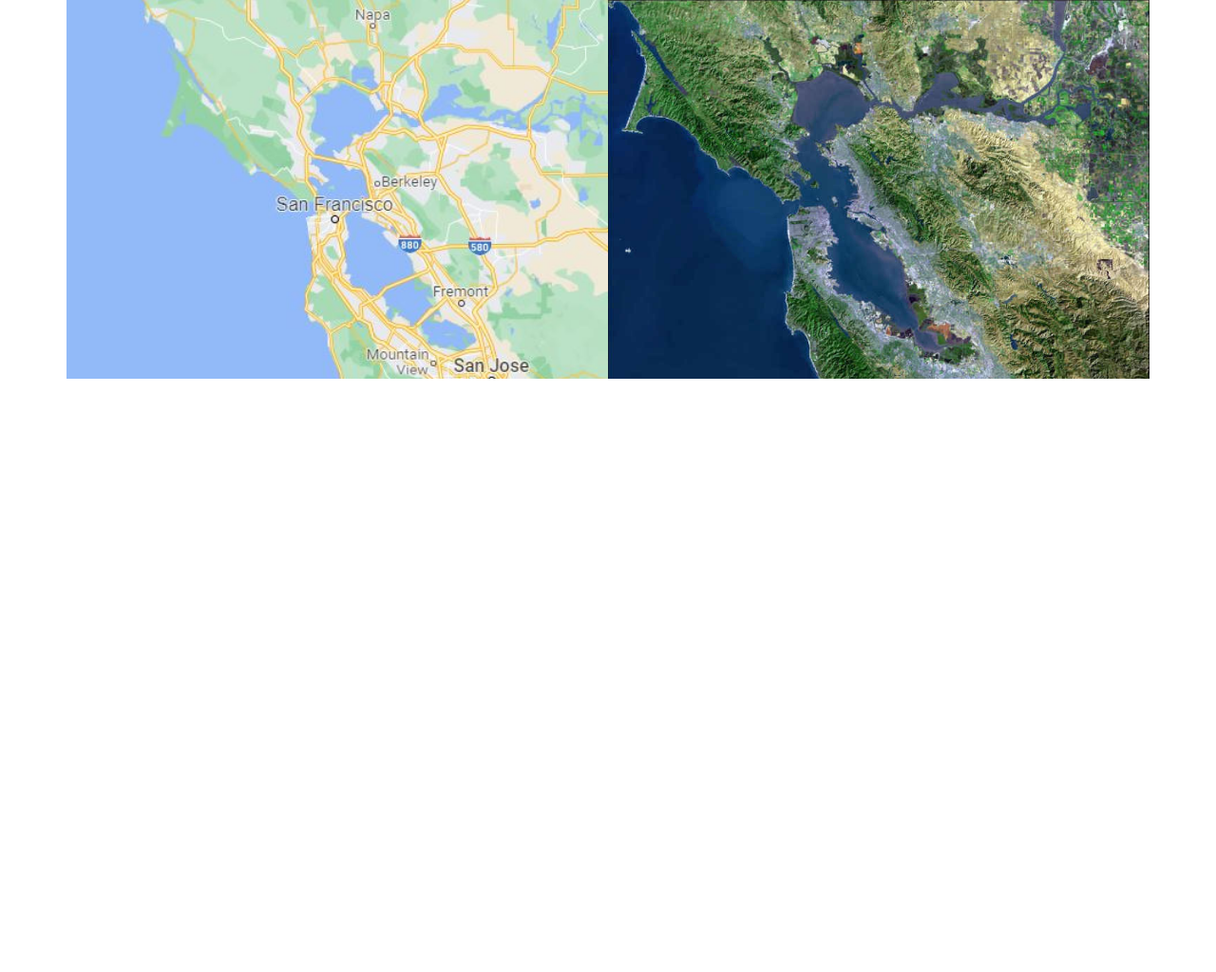
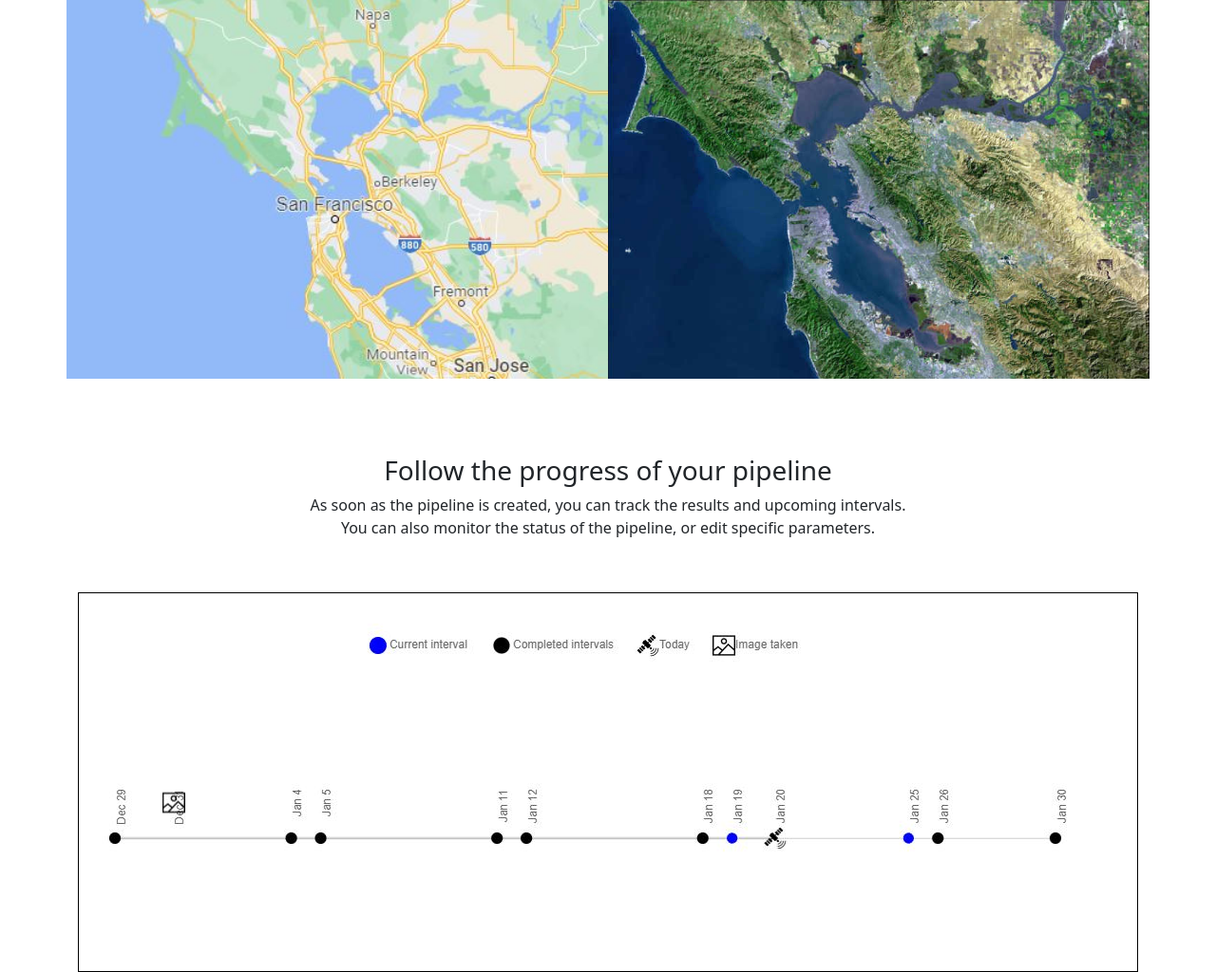
Before and after one commit to MojosBeans100/MS4-spaceport, a Django app: page / in a window 1280 px wide. Shown: the part 925-1949 px from the top of the page at 95% size. Before the commit the page ends 1324 px from the top, so only its background shows below. Run offline with Django 3.2, Linux system fonts and the light colour scheme; some libraries are stand-ins or nearby versions.

Commit message:
Copy purpose section from index/homepage to create another to show how to monitor progress of pipeline

```diff
--- a/static/css/style.css
+++ b/static/css/style.css
@@ -92,6 +92,14 @@ body {
     height: 50vh;
     background-image: url('../images/san-fran.jpg');
     background-size: cover;
+    background-repeat: no-repeat;
+}
+
+#purpose-img3 {
+    height: 50vh;
+    background-image: url('../images/intervals-chart.JPG');
+    border: solid black 1px;
+    width: 100%;
     background-repeat: no-repeat;
 }
 
--- a/templates/index.html
+++ b/templates/index.html
@@ -113,14 +113,25 @@
                 <div class="row">
 
                     <div class="col" id="purpose-img1">
-
                     </div>
 
                     <div class="col" id="purpose-img2">
-
                     </div>
 
                 </div>
+
+                <div class="purpose-section">
+                    <h3>Follow the progress of your pipeline</h3>
+                    <p>As soon as the pipeline is created, you can track the results and upcoming intervals.<br>
+                    You can also monitor the status of the pipeline, or edit specific parameters.</p>
+                </div>
+
+                <div id="purpose-img3">
+
+                </div>
+
+
+
             </div>
 
             <!-- what it does -->
```
Also changed, not shown: static/images/intervals-chart.JPG (added).
